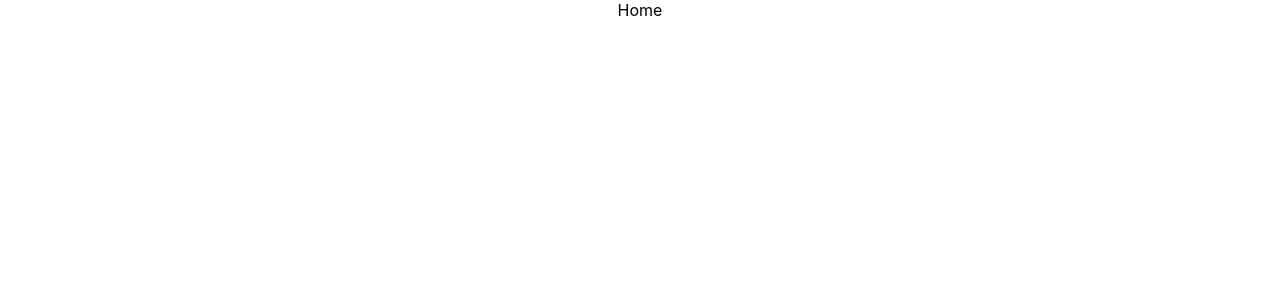
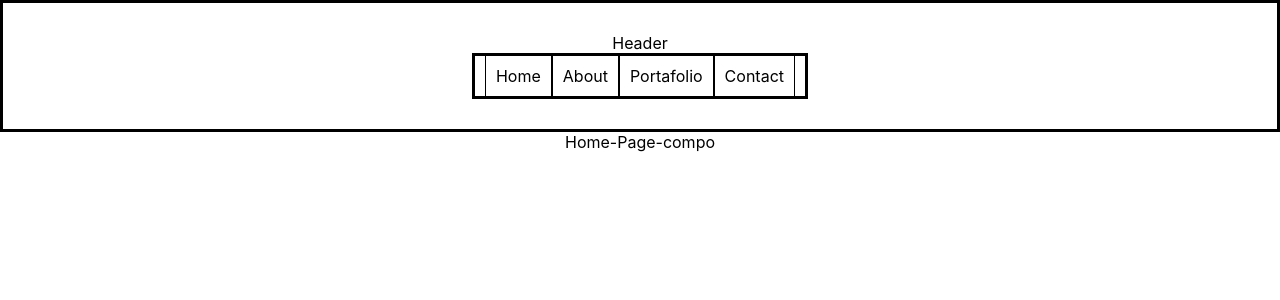
Before and after one commit to barbaroreyes/app-folio, a React (Create React App) app: page / in a window 1280 px wide. Shown: the top 300 px of the page. Built offline with nearby package versions, Linux system fonts and the light colour scheme.

Commit message:
adde-pages-compo

```diff
--- a/src/App.css
+++ b/src/App.css
@@ -2,12 +2,21 @@
   text-align: center;
 }
 
-.box-dad{
+.header{
   border: 3px solid  black;
   display: flex;
   flex-direction: column;
   justify-content: center;
   align-items: center;
   padding: 30px;
-
 }
+.navigation{
+  border: 3px solid black;
+  padding: 10px;
+}
+.navigation a{
+  text-decoration:none;
+  color: black;
+  border: 1px solid black;
+  padding: 10px;
+}
--- a/src/App.js
+++ b/src/App.js
@@ -1,12 +1,15 @@
 import {Switch ,Route} from 'react-router-dom'
+import Home from './Pages/Home'
+import Header from './Compo/Header'
 import './App.css';
 
 function App() {
   return (
     <div className="App">
+     <Header/>
       <Switch>
         <Route exact path="/">
-         Home
+         <Home/>
         </Route>
         <Route exact path="/about">
          About
--- /dev/null
+++ b/src/Compo/Header.js
@@ -0,0 +1,12 @@
+import React from 'react'
+import Nav from './Nav'
+const Header = () => {
+  return (
+    <div className="header">
+      Header
+      <Nav/>
+    </div>
+  )
+}
+
+export default Header
--- /dev/null
+++ b/src/Compo/Nav.js
@@ -0,0 +1,14 @@
+import React from 'react'
+import {Link} from 'react-router-dom'
+const Nav = () => {
+  return (
+    <div className='navigation'>
+      <Link to='/'>Home</Link>
+      <Link to='/about'>About</Link>
+      <Link to='/portafolio'>Portafolio</Link>
+      <Link to='/contact'>Contact</Link>
+    </div>
+  )
+}
+
+export default Nav
--- /dev/null
+++ b/src/Pages/Home.js
@@ -0,0 +1,12 @@
+import React from 'react'
+
+const Home = () => {
+  return (
+    <div className="home-page">
+
+      Home-Page-compo
+    </div>
+  )
+}
+
+export default Home
```
